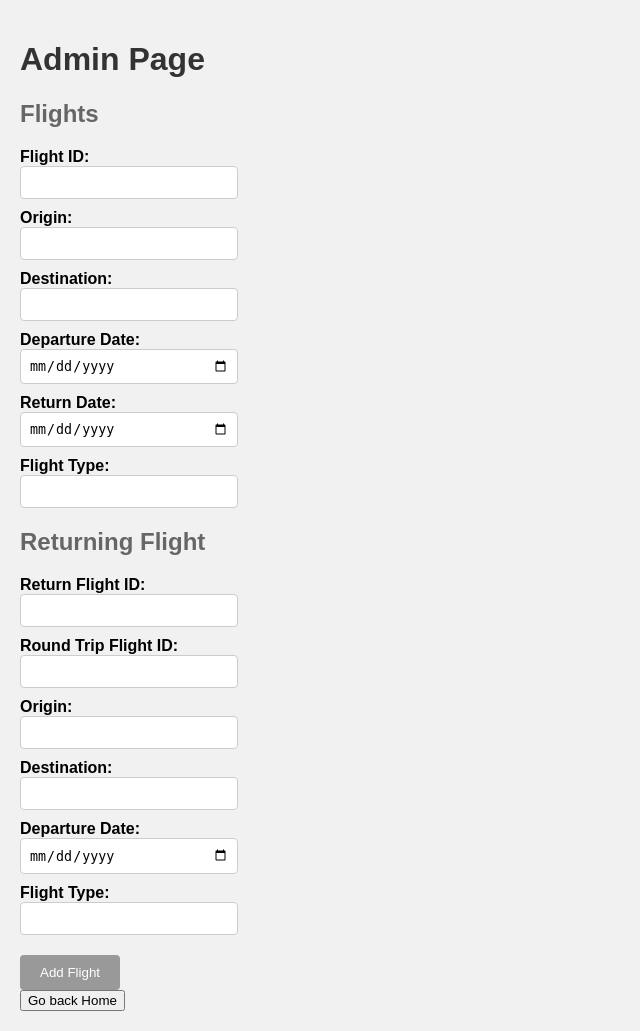
After one commit to Daweee/airline-reservation-system-finals, a PHP site: page /admin-page.php in a window 1280 px wide. The commit adds this page. Shown: the whole page, without its empty margins (0-640 px from the left). Run offline with PHP 8.4, Linux system fonts and the light colour scheme.

Commit message:
added admin page, able to add flights

```diff
--- /dev/null
+++ b/admin-page.php
@@ -0,0 +1,129 @@
+<!DOCTYPE html>
+<html>
+
+<head>
+    <title>Admin Page</title>
+    <link rel="stylesheet" type="text/css" href="./css/admin.css">
+</head>
+
+<body>
+    <h1>Admin Page</h1>
+
+    <?php
+    error_reporting(E_ALL);
+    ini_set('display_errors', 1);
+    // Check if the form was submitted
+    if ($_SERVER["REQUEST_METHOD"] == "POST") {
+        // Process the form data and add the flight to the database
+        require 'includes/init.php';
+        $conn = require 'includes/db.php';
+
+        // Retrieve the form inputs for departing flight
+        $flight_id = $_POST['flight_id'];
+        $origin = $_POST['origin'];
+        $destination = $_POST['destination'];
+        $departure_date = $_POST['departure_date'];
+        $return_date = $_POST['return_date'];
+        $flight_type = $_POST['flight_type'];
+
+        // Retrieve the form inputs for returning flight
+        $return_flight_id = $_POST['return_flight_id'];
+        $round_trip_flight_id = $_POST['round_trip_flight_id'];
+        $return_origin = $_POST['return_origin'];
+        $return_destination = $_POST['return_destination'];
+        $return_departure_date = $_POST['return_departure_date'];
+        $return_flight_type = $_POST['return_flight_type'];
+
+        // Add code here to validate and sanitize the form inputs
+
+        // Prepare and execute the SQL queries for departing flight
+        $departingFlightQuery = "INSERT INTO flight_schedule (flight_id, origin, destination, departure_date, return_date, flight_type)
+        VALUES (?, ?, ?, ?, ?, ?)";
+        $departingFlightStmt = $conn->prepare($departingFlightQuery);
+
+        if (empty($return_date)) {
+            // If return date is not provided, bind NULL value
+            $departingFlightStmt->bindValue(5, NULL);
+        } else {
+            // If return date is provided, bind the value
+            $departingFlightStmt->bindParam(5, $return_date);
+        }
+
+        // Bind other parameters
+        $departingFlightStmt->bindParam(1, $flight_id);
+        $departingFlightStmt->bindParam(2, $origin);
+        $departingFlightStmt->bindParam(3, $destination);
+        $departingFlightStmt->bindParam(4, $departure_date);
+        $departingFlightStmt->bindParam(6, $flight_type);
+
+        $departingFlightResult = $departingFlightStmt->execute();
+
+        // Prepare and execute the SQL queries for returning flight
+        $returningFlightQuery = "INSERT INTO returning_flight (flight_id, round_trip_flight_id, origin, destination, departure_date, flight_type)
+                            VALUES ('$return_flight_id', '$round_trip_flight_id', '$return_origin', '$return_destination', '$return_departure_date', '$return_flight_type')";
+        $returningFlightResult = $conn->query($returningFlightQuery);
+
+        // Check if the queries were successful
+        if ($departingFlightResult && $returningFlightResult) {
+            // Display a success message
+            echo "<p>Flight added successfully!</p>";
+        } else {
+            // Display an error message
+            echo "<p>Error adding flight: " . $conn->error . "</p>";
+        }
+
+        // Close the database connection
+        // $conn->close();
+    }
+    ?>
+
+    <h2>Flights</h2>
+
+    <form method="post" action="<?php echo htmlspecialchars($_SERVER["PHP_SELF"]); ?>">
+        <label for="flight_id">Flight ID:</label>
+        <input type="text" name="flight_id" id="flight_id" required><br>
+
+        <label for="origin">Origin:</label>
+        <input type="text" name="origin" id="origin" required><br>
+
+        <label for="destination">Destination:</label>
+        <input type="text" name="destination" id="destination" required><br>
+
+        <label for="departure_date">Departure Date:</label>
+        <input type="date" name="departure_date" id="departure_date" required><br>
+
+        <label for="return_date">Return Date:</label>
+        <input type="date" name="return_date" id="return_date"><br>
+
+        <label for="flight_type">Flight Type:</label>
+        <input type="text" name="flight_type" id="flight_type" required><br>
+
+
+        <h2>Returning Flight</h2>
+
+        <label for="return_flight_id">Return Flight ID:</label>
+        <input type="text" name="return_flight_id" id="return_flight_id"><br>
+
+        <label for="round_trip_flight_id">Round Trip Flight ID:</label>
+        <input type="text" name="round_trip_flight_id" id="round_trip_flight_id"><br>
+
+        <label for="return_origin">Origin:</label>
+        <input type="text" name="return_origin" id="return_origin"><br>
+
+        <label for="return_destination">Destination:</label>
+        <input type="text" name="return_destination" id="return_destination"><br>
+
+        <label for="return_departure_date">Departure Date:</label>
+        <input type="date" name="return_departure_date" id="return_departure_date"><br>
+
+        <label for="return_flight_type">Flight Type:</label>
+        <input type="text" name="return_flight_type" id="return_flight_type"><br>
+
+
+        <input type="submit" value="Add Flight">
+    </form>
+    <a href="index.php"><button>Go back Home</button></a>
+
+</body>
+
+</html>
--- /dev/null
+++ b/css/admin.css
@@ -0,0 +1,43 @@
+body {
+    font-family: Arial, sans-serif;
+    margin: 0;
+    padding: 20px;
+    background-color: #f1f1f1;
+}
+
+h1 {
+    color: #333;
+}
+
+h2 {
+    color: #666;
+    margin-top: 20px;
+}
+
+label {
+    display: block;
+    margin-top: 10px;
+    font-weight: bold;
+}
+
+input[type="text"],
+input[type="date"] {
+    padding: 8px;
+    border-radius: 4px;
+    border: 1px solid #ccc;
+    width: 200px;
+}
+
+input[type="submit"] {
+    margin-top: 20px;
+    padding: 10px 20px;
+    background-color: #999;
+    color: white;
+    border: none;
+    border-radius: 4px;
+    cursor: pointer;
+}
+
+input[type="submit"]:hover {
+    background-color: #666;
+}
--- a/includes/booking-summary.php
+++ b/includes/booking-summary.php
@@ -112,5 +112,6 @@ $conn = $db->getConn();
     <h3>Total Amount</h3>
     <p class="total-amount">Total: ₱<span><?php echo $totalAmount; ?></span></p>
 </body>
+<a href="../index.php"><button>Go back Home</button></a>
 
 </html>
--- a/login.php
+++ b/login.php
@@ -13,9 +13,7 @@ if ($_SERVER["REQUEST_METHOD"] == "POST") {
         $_SESSION['is_logged_in'] = true;
 
 
-        Url::redirect('/airline-reservation-system-finals/');
-
-
+        header("Location:admin-page.php");
     } else {
 
         $error = "login incorrect";
```
Also changed, not shown: classes/Admin.php (added, +27 -0 lines), credentials/airline_reservation.sql (+17 -1 lines).
